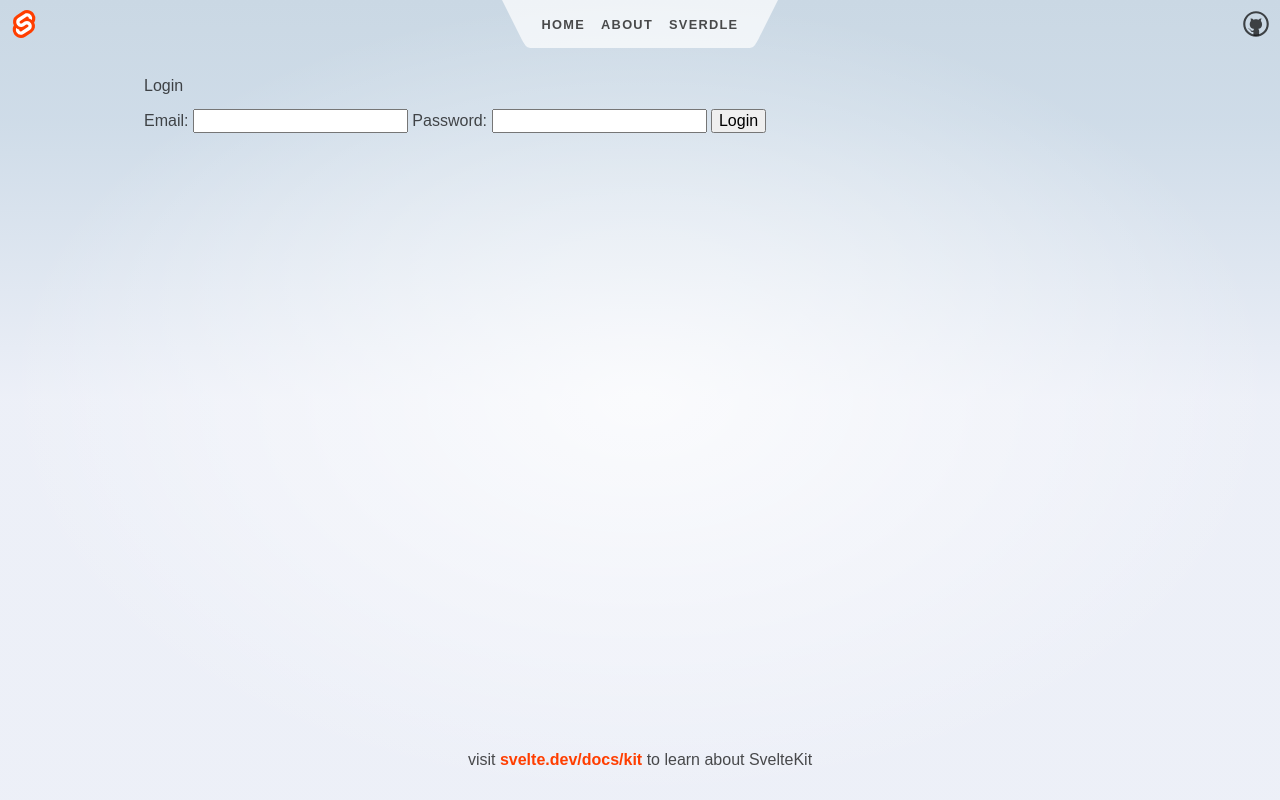
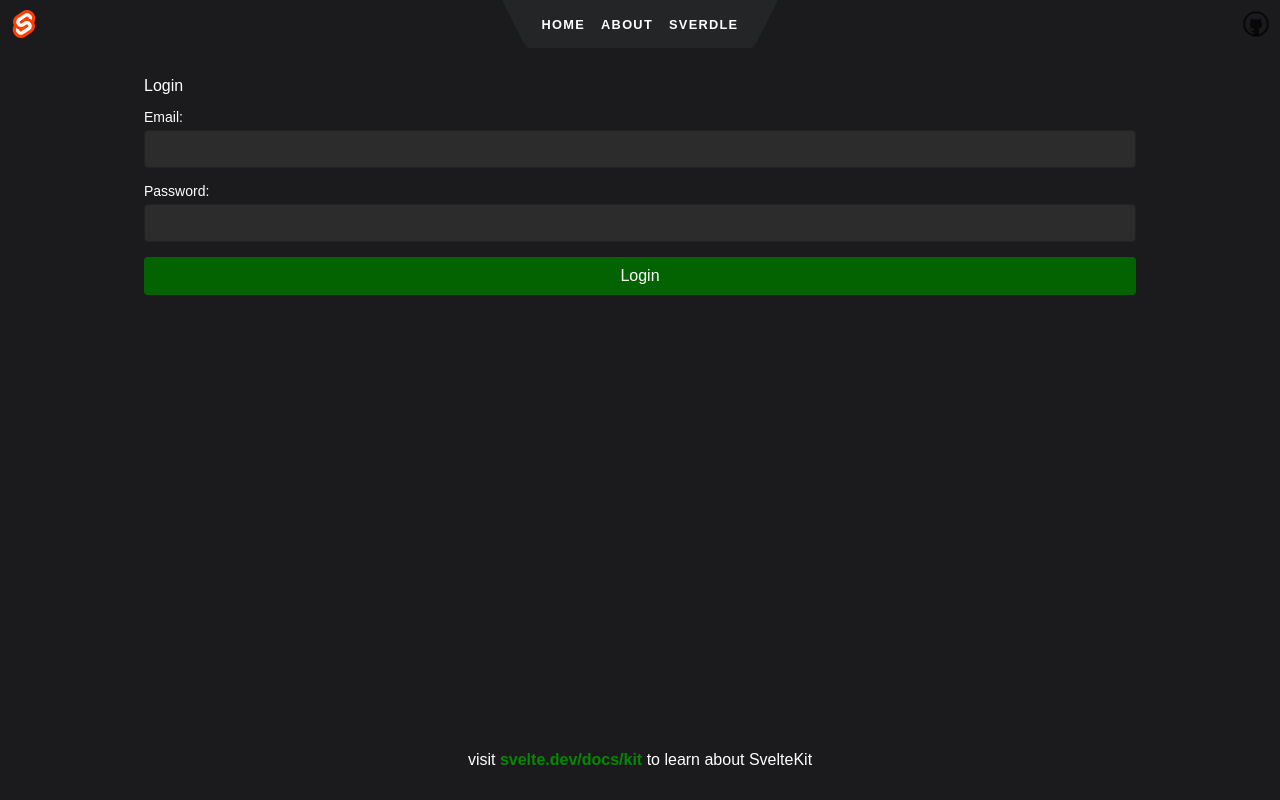
Before and after one commit to JonasunderscoreJones/dash.jonasjones.dev, a SvelteKit app: page /login in a window 1280 px wide. Built offline with nearby package versions, Linux system fonts and the light colour scheme.

Commit message:
fixed and added CSS

```diff
--- a/src/app.css
+++ b/src/app.css
@@ -7,27 +7,27 @@
 	--color-bg-0: rgb(202, 216, 228);
 	--color-bg-1: hsl(209, 36%, 86%);
 	--color-bg-2: hsl(224, 44%, 95%);
-	--color-theme-1: #ff3e00;
+	--color-theme-1: #058800;
 	--color-theme-2: #4075a6;
-	--color-text: rgba(0, 0, 0, 0.7);
+	--color-text: white;
 	--column-width: 42rem;
 	--column-margin-top: 4rem;
 	font-family: var(--font-body);
 	color: var(--color-text);
 }
 
+html {
+	margin: 0;
+	padding: 0;
+}
+
 body {
 	min-height: 100vh;
 	margin: 0;
+	padding:0;
 	background-attachment: fixed;
-	background-color: var(--color-bg-1);
+	background-color: #1b1b1d;
 	background-size: 100vw 100vh;
-	background-image: radial-gradient(
-			50% 50% at 50% 50%,
-			rgba(255, 255, 255, 0.75) 0%,
-			rgba(255, 255, 255, 0) 100%
-		),
-		linear-gradient(180deg, var(--color-bg-0) 0%, var(--color-bg-1) 15%, var(--color-bg-2) 50%);
 }
 
 h1,
--- a/src/routes/Header.svelte
+++ b/src/routes/Header.svelte
@@ -66,7 +66,7 @@
 	nav {
 		display: flex;
 		justify-content: center;
-		--background: rgba(255, 255, 255, 0.7);
+		--background: #242526;
 	}
 
 	svg {
--- a/src/routes/login/+page.svelte
+++ b/src/routes/login/+page.svelte
@@ -45,3 +45,76 @@
 
     <button type="submit">Login</button>
   </form>
+
+  <style>
+    .login-container {
+      display: flex;
+      flex-wrap: wrap;
+      justify-content: center;
+      position: fixed;
+      top: 50px;
+      left: 0;
+      align-items: center;
+      height: 100vh;
+      width: 100vw;
+    }
+
+    .login-prompt {
+      background-color: black;
+      padding: 20px;
+      border-radius: 8px;
+      box-shadow: 0 4px 12px rgba(0, 0, 0, 0.1);
+      width: 300px;
+    }
+
+    h1 {
+      text-align: center;
+      margin-bottom: 20px;
+    }
+
+    form {
+      display: flex;
+      flex-direction: column;
+    }
+
+    label {
+      font-size: 14px;
+      margin-bottom: 5px;
+    }
+
+    input {
+      padding: 10px;
+      font-size: 14px;
+      margin-bottom: 15px;
+      border: 1px solid #222222;
+      border-radius: 4px;
+      background-color: rgb(44, 44, 44);
+      color: white;
+    }
+
+    input:focus {
+      border-color: #036300;
+      outline: none;
+    }
+
+    button {
+      background-color: #036300;
+      color: white;
+      padding: 10px;
+      border: none;
+      border-radius: 4px;
+      cursor: pointer;
+      font-size: 16px;
+      transition: background-color 0.3s ease;
+    }
+
+    button:hover {
+      background-color: #0056b3;
+    }
+
+    p {
+      text-align: center;
+      font-size: 14px;
+      margin-top: -10px;
+    }
+  </style>
```
